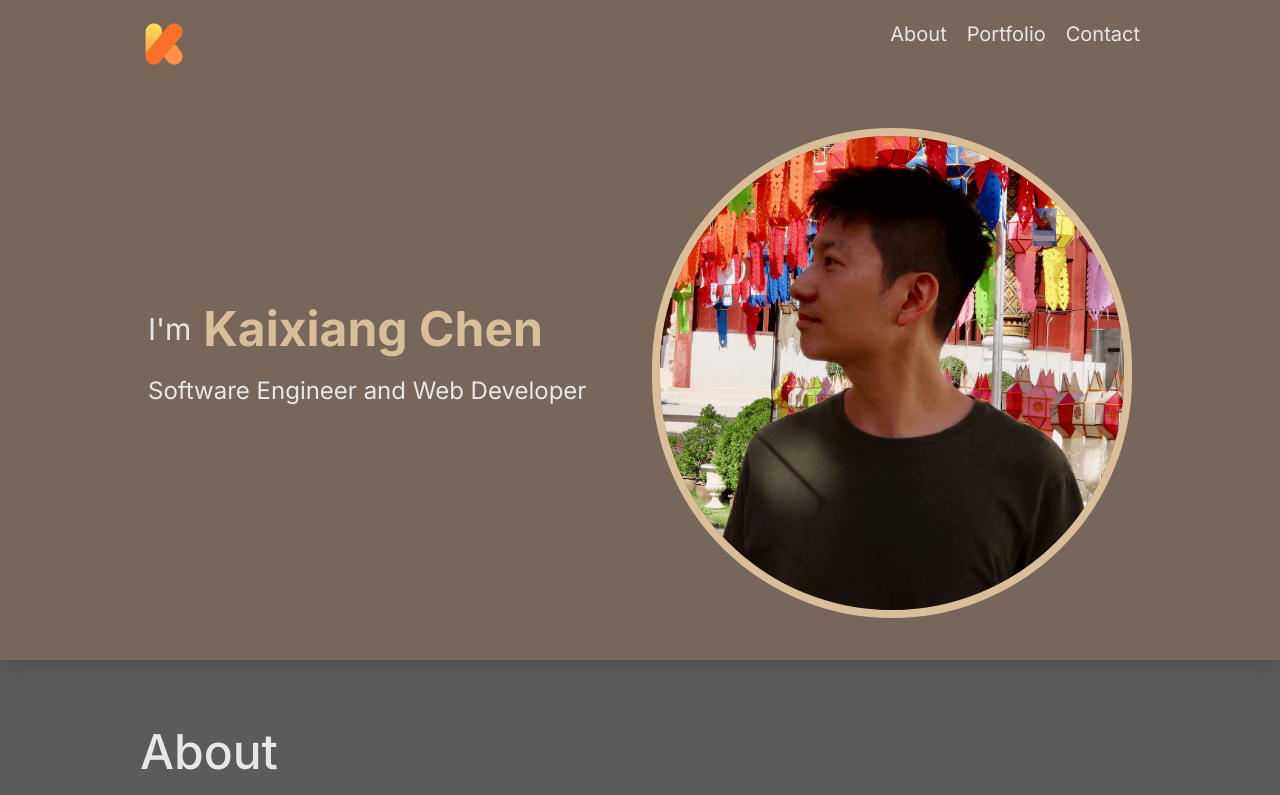
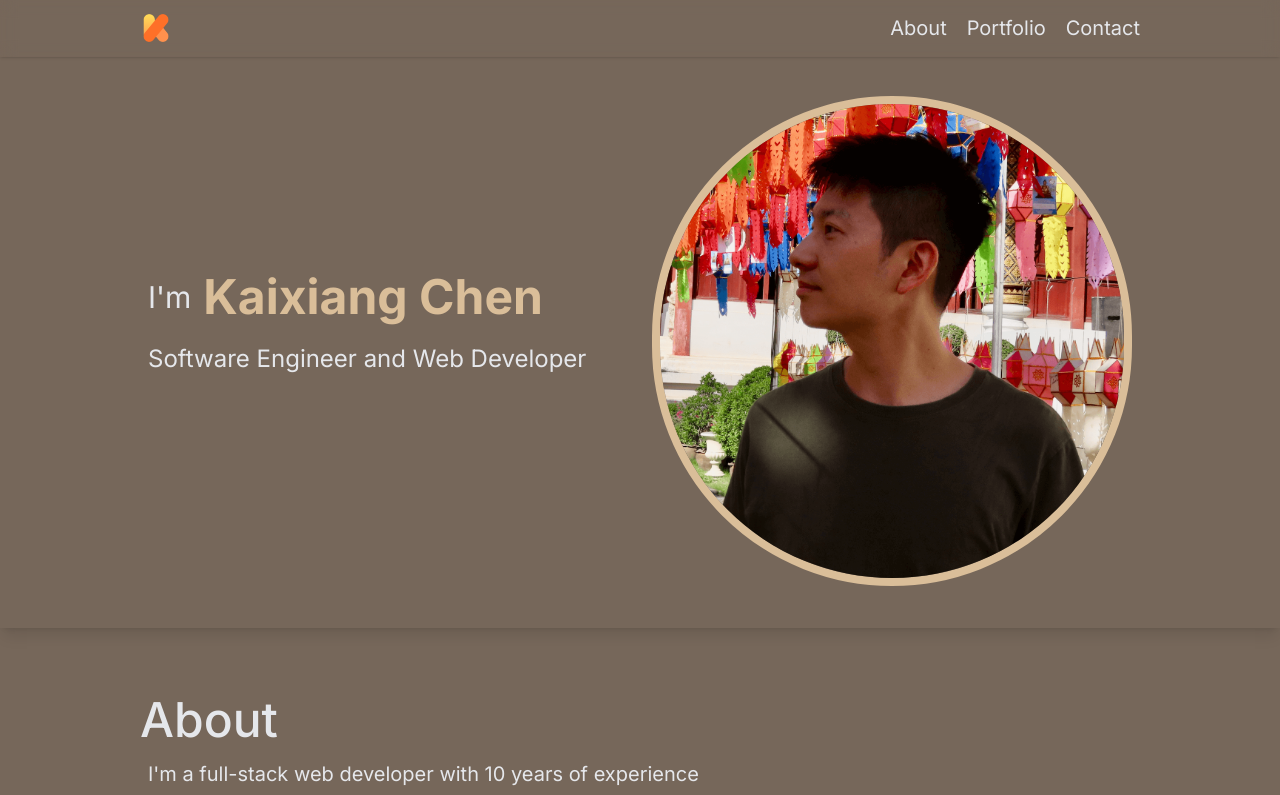
Before and after one commit to kaixsean/portfolio.kaixsean.com, a Next.js app: page / in a window 1280 px wide. Shown: the top 795 px of the page. Built offline with nearby package versions, Linux system fonts and the light colour scheme.

Commit message:
feat: modify layout and implement open Navbar

```diff
--- a/src/app/layouts/Intro.jsx
+++ b/src/app/layouts/Intro.jsx
@@ -2,9 +2,9 @@ import Image from 'next/image'
 
 function Intro() {
   return (
-    <div className="bg-customBrown-500 dark:bg-customBlack-800 border-b border-customBrown-500 dark:border-customBlack-800 border-b-2 shadow-lg">
+    <div className="border-b border-customBrown-500 dark:border-customBlack-800 border-b-2 shadow-lg">
       <div className="container mx-auto max-w-5xl py-10 px-5">
-        <div className="flex flex-col md:flex-row items-center justify-between">
+        <div className="mt-14 flex flex-col md:flex-row items-center justify-between">
           <div className="">
             <div className="flex flex-row space-x-3">
               <div className="text-2xl md:text-2xl lg:text-3xl">I&apos;m</div>
--- a/src/app/layouts/Navbar.jsx
+++ b/src/app/layouts/Navbar.jsx
@@ -1,26 +1,36 @@
+'use client'
 import Image from 'next/image'
+import { useState } from 'react'
+import clsx from 'clsx'
 
 function Navbar() {
+  const [visible, setVisible] = useState(true)
+  const handleToggle = () => {
+    setVisible(!visible)
+  }
+
   return (
-    <div className="bg-customBrown-500 dark:bg-customBlack-800">
-      <div className=" flex flex-row justify-between container mx-auto max-w-5xl py-5 px-3">
-        <div className="text-xl">
+    <div className="fixed top-0 left-0 right-0 z-10 border-b border-customBrown-500/10 backdrop-blur shadow">
+      <div className="flex flex-row justify-between items-center container mx-auto max-w-5xl p-3">
+        <div>
           <Image
             className="m-auto"
             src="/logo.png"
             alt="logo"
-            width={48}
-            height={48}
+            width={32}
+            height={32}
           />
         </div>
-        <div>
-          <div>
-            <button aria-label="Toggle Menu" className="sm:hidden">
+        <div className="md:hidden flex items-center">
+          <button aria-label="Toggle Menu" onClick={handleToggle}>
             <svg
               xmlns="http://www.w3.org/2000/svg"
               viewBox="0 0 20 20"
               fill="currentColor"
-                className="h-8 w-8 text-gray-900 dark:text-gray-100"
+              className={clsx(
+                'h-8 w-8 text-gray-900 dark:text-gray-100',
+                visible ? '' : 'hidden'
+              )}
             >
               <path
                 fillRule="evenodd"
@@ -28,15 +38,14 @@ function Navbar() {
                 clipRule="evenodd"
               />
             </svg>
-            </button>
-            <div className="fixed right-0 top-16 h-screen w-full bg-gray-200/90 transition-all duration-300 ease-in-out dark:bg-gray-950/90 hidden translate-x-0">
-              <div className="flex justify-end">
-                <button className="mr-8 mt-11 h-8 w-8" aria-label="Toggle Menu">
             <svg
               xmlns="http://www.w3.org/2000/svg"
               viewBox="0 0 20 20"
               fill="currentColor"
-                    className="text-gray-900 dark:text-gray-100"
+              className={clsx(
+                'h-8 w-8 text-gray-900 dark:text-gray-100',
+                visible ? 'hidden' : ''
+              )}
             >
               <path
                 fillRule="evenodd"
@@ -45,7 +54,13 @@ function Navbar() {
               ></path>
             </svg>
           </button>
-              </div>
+          <div
+            className={clsx(
+              'fixed right-0 top-14 h-screen w-full bg-gray-200/90 transition-all duration-300 ease-in-out dark:bg-gray-950/90 translate-x-0',
+              visible ? 'hidden' : ''
+            )}
+          >
+            <div className="flex justify-end"></div>
             <nav className="fixed mt-8 h-full">
               <div className="px-12 py-4">
                 <a
@@ -58,7 +73,7 @@ function Navbar() {
               <div className="px-12 py-4">
                 <a
                   className="text-2xl font-bold tracking-widest text-gray-900 dark:text-gray-100"
-                    href="/posts"
+                  href="/"
                 >
                   Portfolio
                 </a>
@@ -66,7 +81,7 @@ function Navbar() {
               <div className="px-12 py-4">
                 <a
                   className="text-2xl font-bold tracking-widest text-gray-900 dark:text-gray-100"
-                    href="/tags"
+                  href="/"
                 >
                   Contact
                 </a>
@@ -74,14 +89,13 @@ function Navbar() {
             </nav>
           </div>
         </div>
-          <ul className="hidden md:flex flex-row space-x-5">
+        <ul id="menu-mobile" className="hidden md:flex flex-row space-x-5">
           <li className="text-xl">About</li>
           <li className="text-xl">Portfolio</li>
           <li className="text-xl">Contact</li>
         </ul>
       </div>
     </div>
-    </div>
   )
 }
 
--- a/src/app/page.js
+++ b/src/app/page.js
@@ -30,7 +30,7 @@ const OtherDATA = [
 
 export default function Home() {
   return (
-    <main className="">
+    <main className="bg-customBrown-500 dark:bg-customBlack-800">
       <Navbar />
       <div className="min-h-screen pb-5">
         <Intro />
```
Lines whose indentation alone changed are shown as unchanged.
